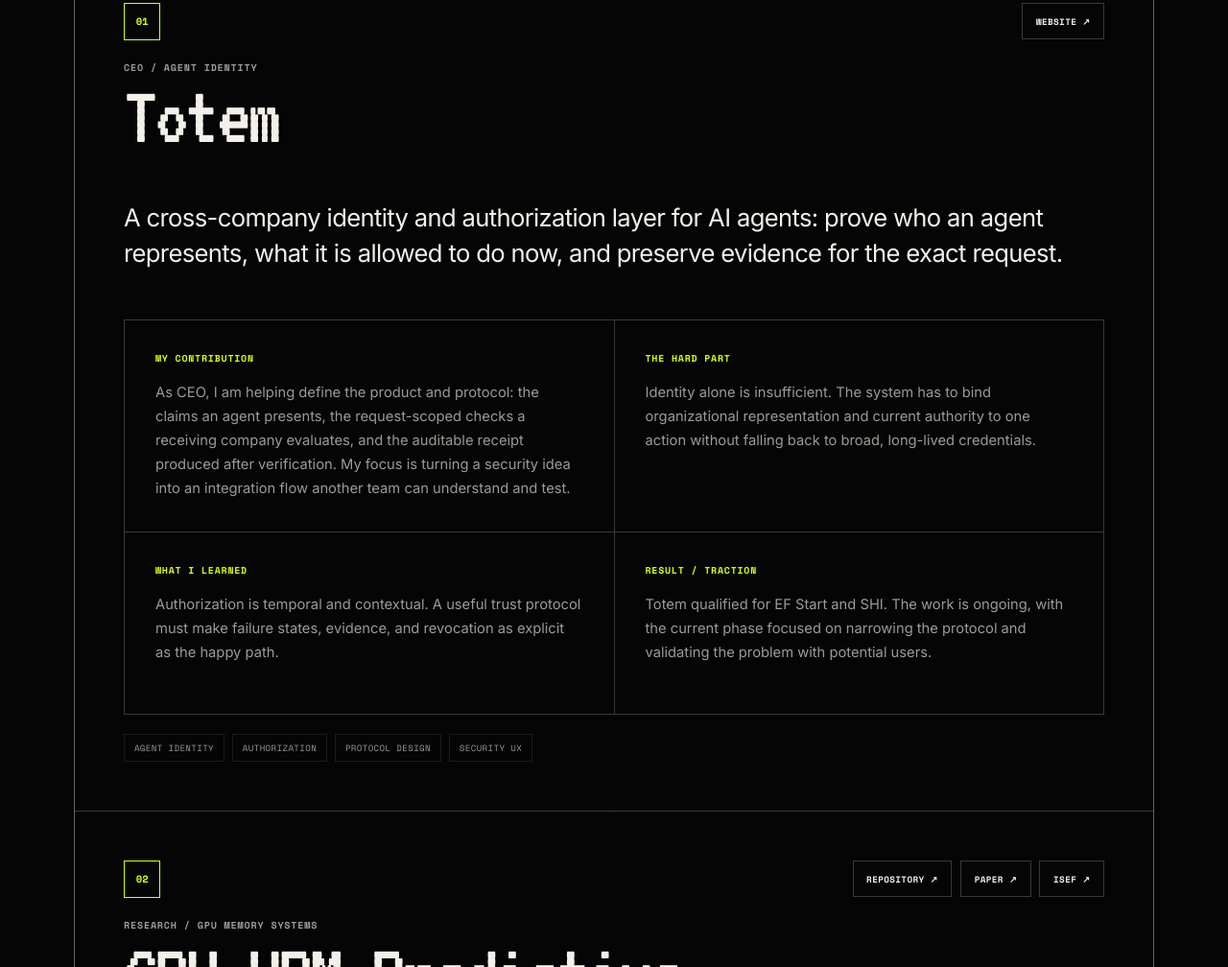
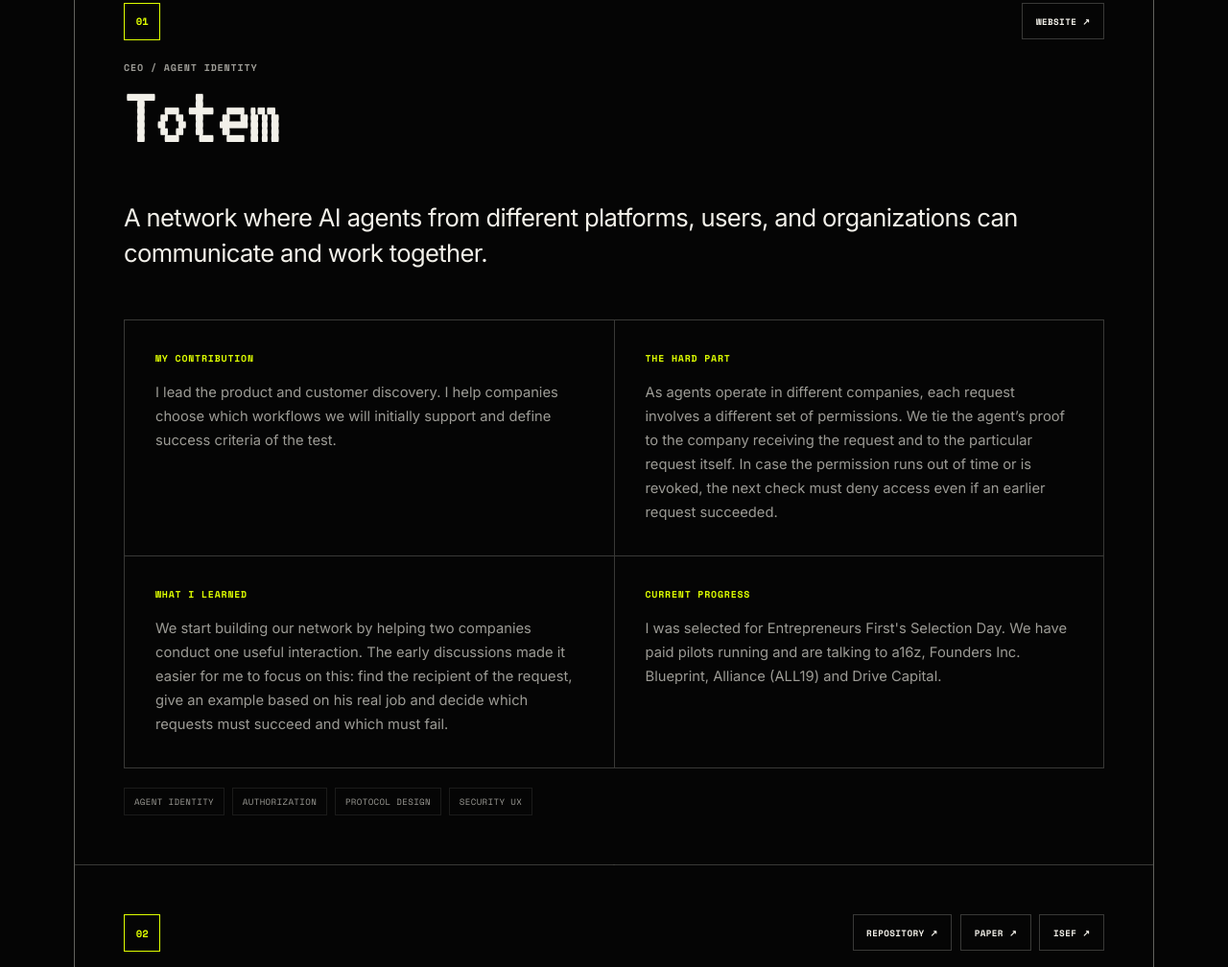
Before and after one commit to samiel-azmaien/samiel-azmaien.github.io, a plain HTML site: page index.html in a window 1280 px wide. Shown: the part 4807-5815 px from the top of the page at 96% size. Drawn offline with nearby package versions, Linux system fonts and the light colour scheme.

Commit message:
Update Totem case study copy

```diff
--- a/index.html
+++ b/index.html
@@ -373,24 +373,24 @@
               </div>
             </header>
             <p class="case-study__summary">
-              A cross-company identity and authorization layer for AI agents: prove who an agent represents, what it is allowed to do now, and preserve evidence for the exact request.
+              A network where AI agents from different platforms, users, and organizations can communicate and work together.
             </p>
             <div class="case-study__grid">
               <div>
                 <span>My contribution</span>
-                <p>As CEO, I am helping define the product and protocol: the claims an agent presents, the request-scoped checks a receiving company evaluates, and the auditable receipt produced after verification. My focus is turning a security idea into an integration flow another team can understand and test.</p>
+                <p>I lead the product and customer discovery. I help companies choose which workflows we will initially support and define success criteria of the test.</p>
               </div>
               <div>
                 <span>The hard part</span>
-                <p>Identity alone is insufficient. The system has to bind organizational representation and current authority to one action without falling back to broad, long-lived credentials.</p>
+                <p>As agents operate in different companies, each request involves a different set of permissions. We tie the agent’s proof to the company receiving the request and to the particular request itself. In case the permission runs out of time or is revoked, the next check must deny access even if an earlier request succeeded.</p>
               </div>
               <div>
                 <span>What I learned</span>
-                <p>Authorization is temporal and contextual. A useful trust protocol must make failure states, evidence, and revocation as explicit as the happy path.</p>
+                <p>We start building our network by helping two companies conduct one useful interaction. The early discussions made it easier for me to focus on this: find the recipient of the request, give an example based on his real job and decide which requests must succeed and which must fail.</p>
               </div>
               <div>
-                <span>Result / traction</span>
-                <p>Totem qualified for EF Start and SHI. The work is ongoing, with the current phase focused on narrowing the protocol and validating the problem with potential users.</p>
+                <span>Current progress</span>
+                <p>I was selected for Entrepreneurs First's Selection Day. We have paid pilots running and are talking to a16z, Founders Inc. Blueprint, Alliance (ALL19) and Drive Capital.</p>
               </div>
             </div>
             <ul class="case-study__stack" aria-label="Totem focus areas">
```
